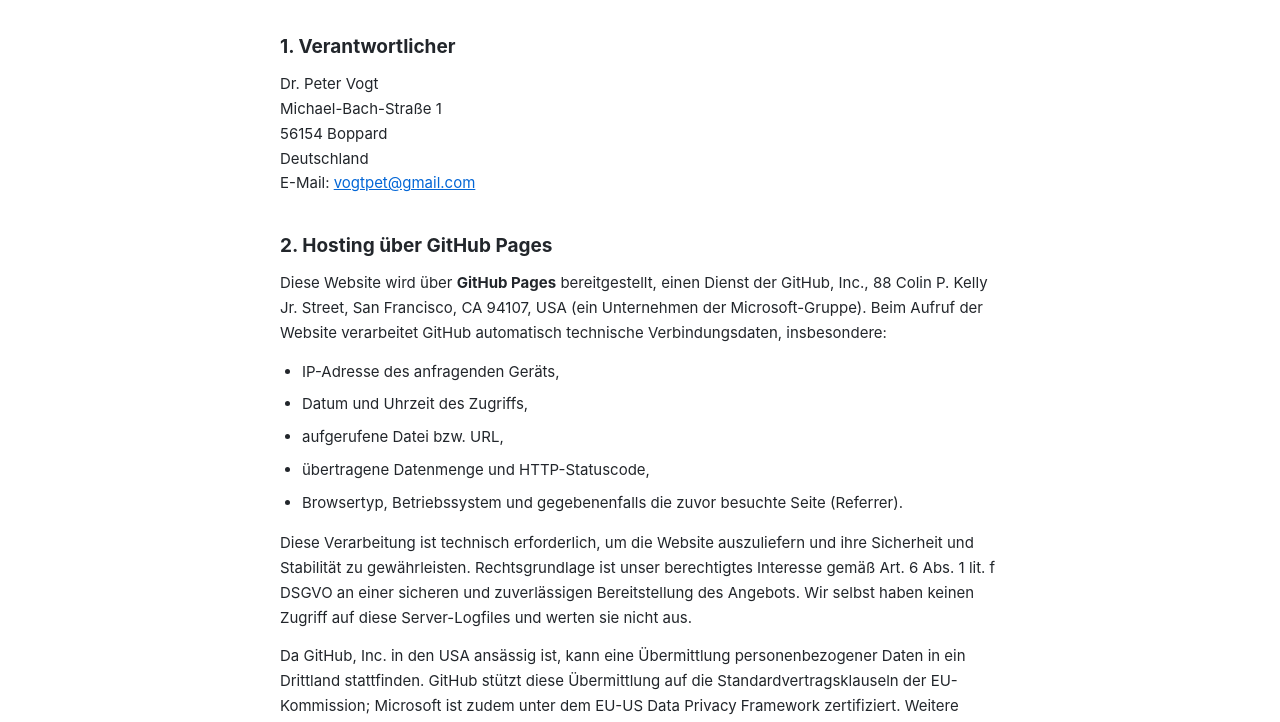
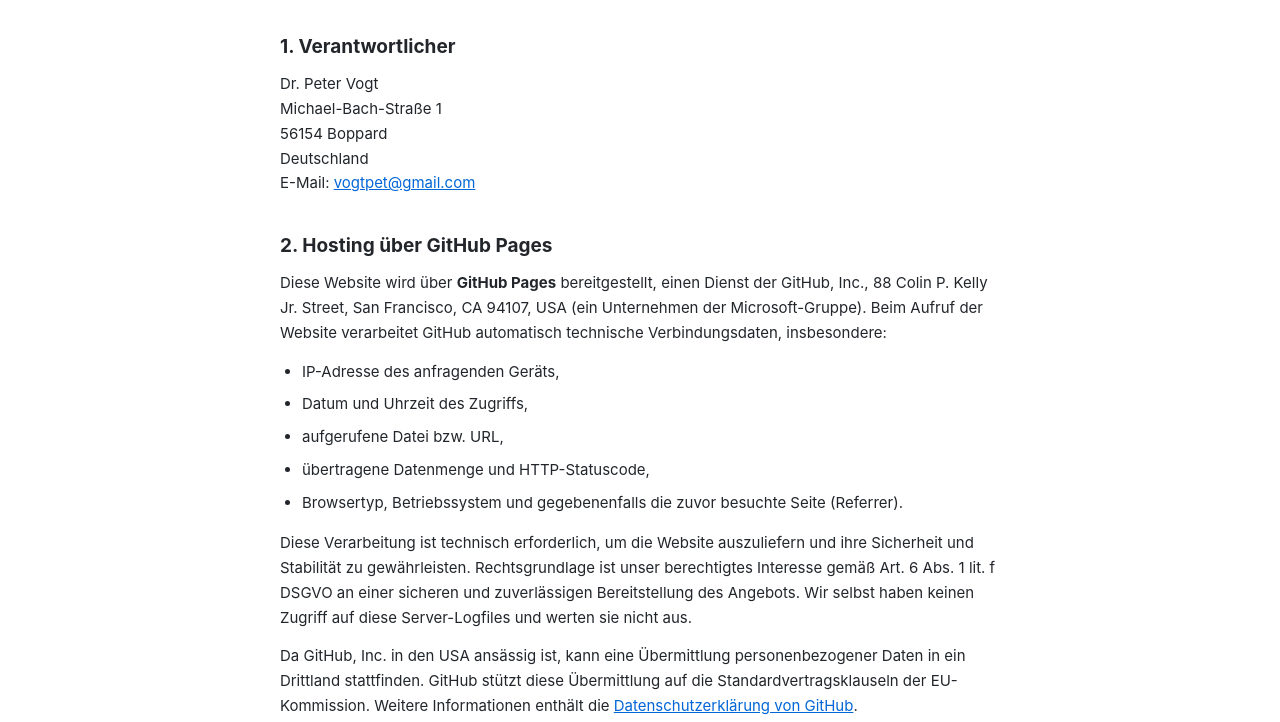
Before and after one commit to vogtpet/NHK, a plain HTML site: page datenschutz/index.html in a window 1280 px wide. Shown: the part 225-947 px from the top of the page. Drawn offline with Linux system fonts and the light colour scheme.

Commit message:
datenschutz: rely only on the EU standard contractual clauses for the US transfer

```diff
--- a/datenschutz/index.html
+++ b/datenschutz/index.html
@@ -58,8 +58,7 @@
       Angebots. Wir selbst haben keinen Zugriff auf diese Server-Logfiles und werten sie nicht aus.</p>
     <p>Da GitHub, Inc. in den USA ansässig ist, kann eine Übermittlung personenbezogener Daten in
       ein Drittland stattfinden. GitHub stützt diese Übermittlung auf die Standardvertragsklauseln
-      der EU-Kommission; Microsoft ist zudem unter dem EU-US Data Privacy Framework zertifiziert.
-      Weitere Informationen enthält die
+      der EU-Kommission. Weitere Informationen enthält die
       <a href="https://docs.github.com/de/site-policy/privacy-policies/github-privacy-statement">Datenschutzerklärung von GitHub</a>.</p>
 
     <h2>3. Keine Cookies, kein Tracking, keine Analyse</h2>
```
